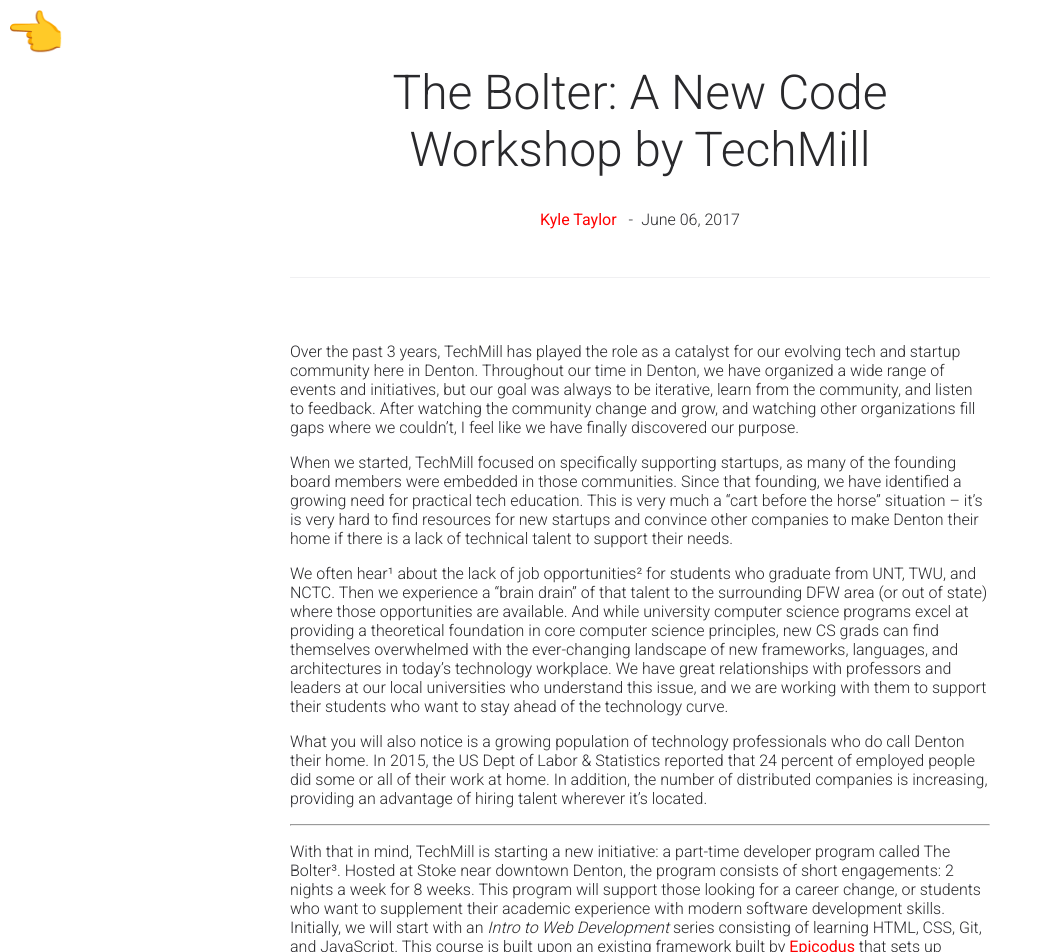
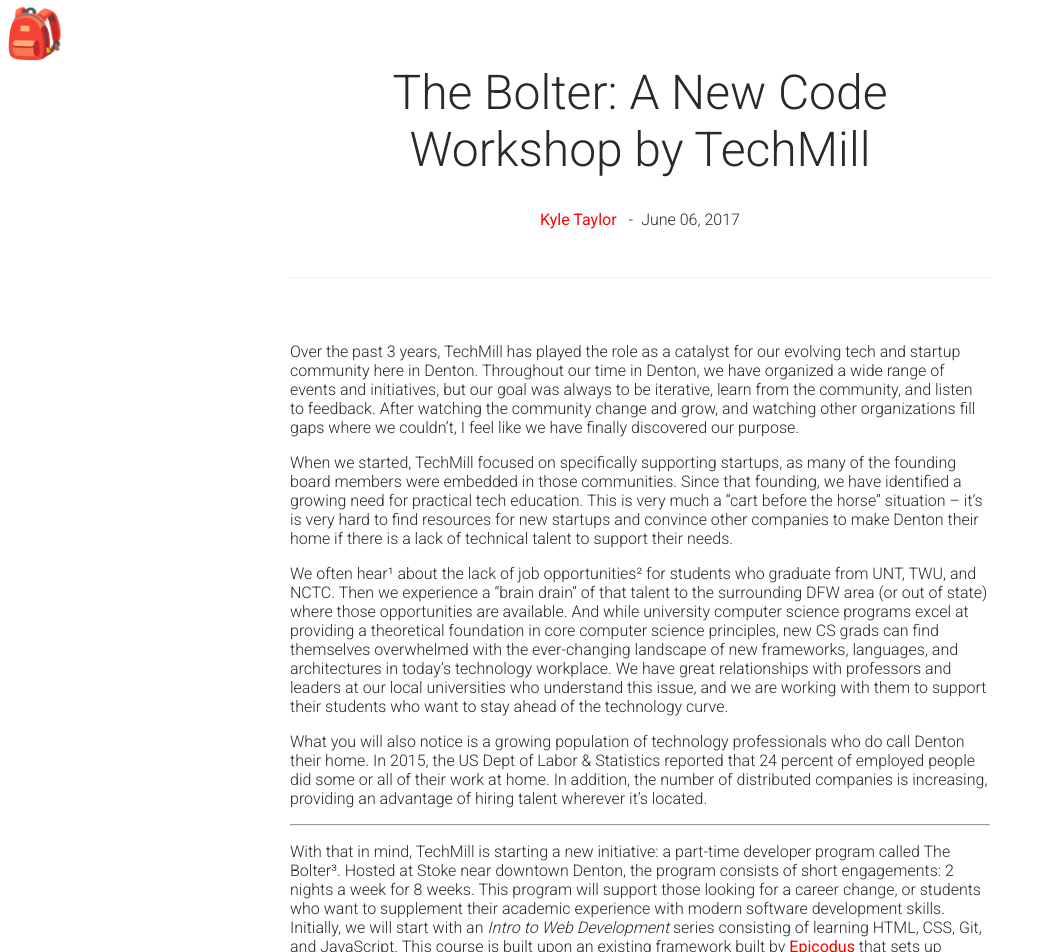
Before and after one commit to techmilldenton/blog, a Jekyll site: the page built from _posts/2017-06-06-introducing-the-bolter.md, in a window 1280 px wide. Shown: the top 952 px of the page, without its empty margins (0-1045 px from the left). Built offline with Jekyll 4.4.1, drawn with Linux system fonts in a browser that asks for light colours.

```diff
--- a/_layouts/post.html
+++ b/_layouts/post.html
@@ -3,7 +3,7 @@
 ---
 
 <div class="heading heading_post">
-  <a href="/" class="back-button">👈</a>
+  <a href="/blog" class="back-button">🎒</a>
   <h1 class="heading__title">{{ page.title }}</h1>
 
   <div class="post__metadata">
```
